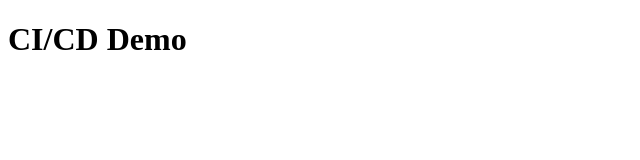
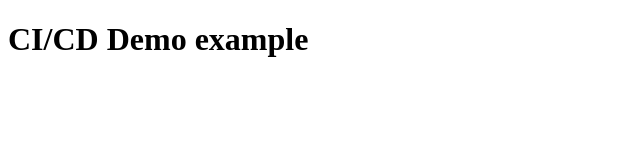
Before and after one commit to przpiw/ci-github-actions, a website built with webpack: page src/index.html in a window 1280 px wide. Shown: the whole page, without its empty margins (0-640 px from the left). Built offline with nearby package versions, Linux system fonts and the light colour scheme.

Commit message:
fix h1 test

```diff
--- a/src/index.html
+++ b/src/index.html
@@ -7,6 +7,7 @@
   <title>CI/CD Demo</title>
 </head>
 <body>
-  <h1>CI/CD Demo</h1>
+  <h1>CI/CD Demo example</h1>
+
 </body>
 </html>
```
